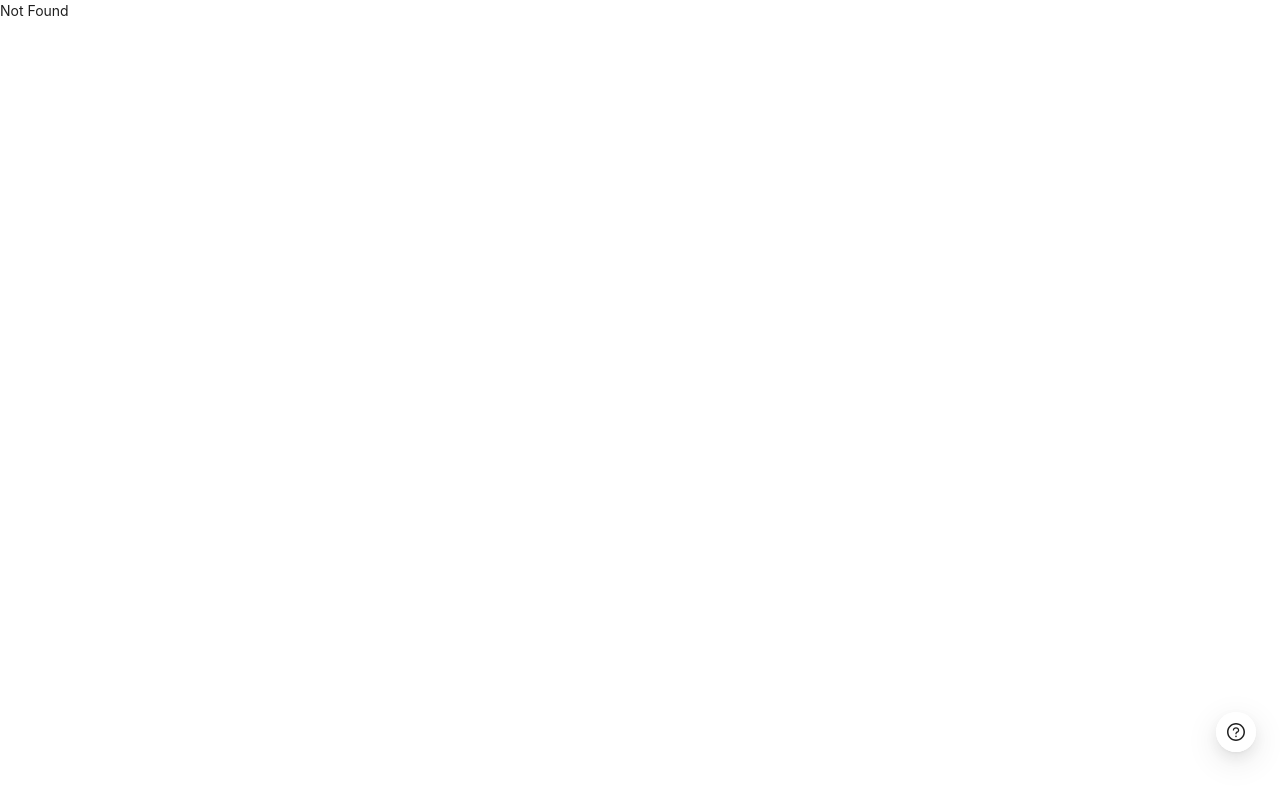
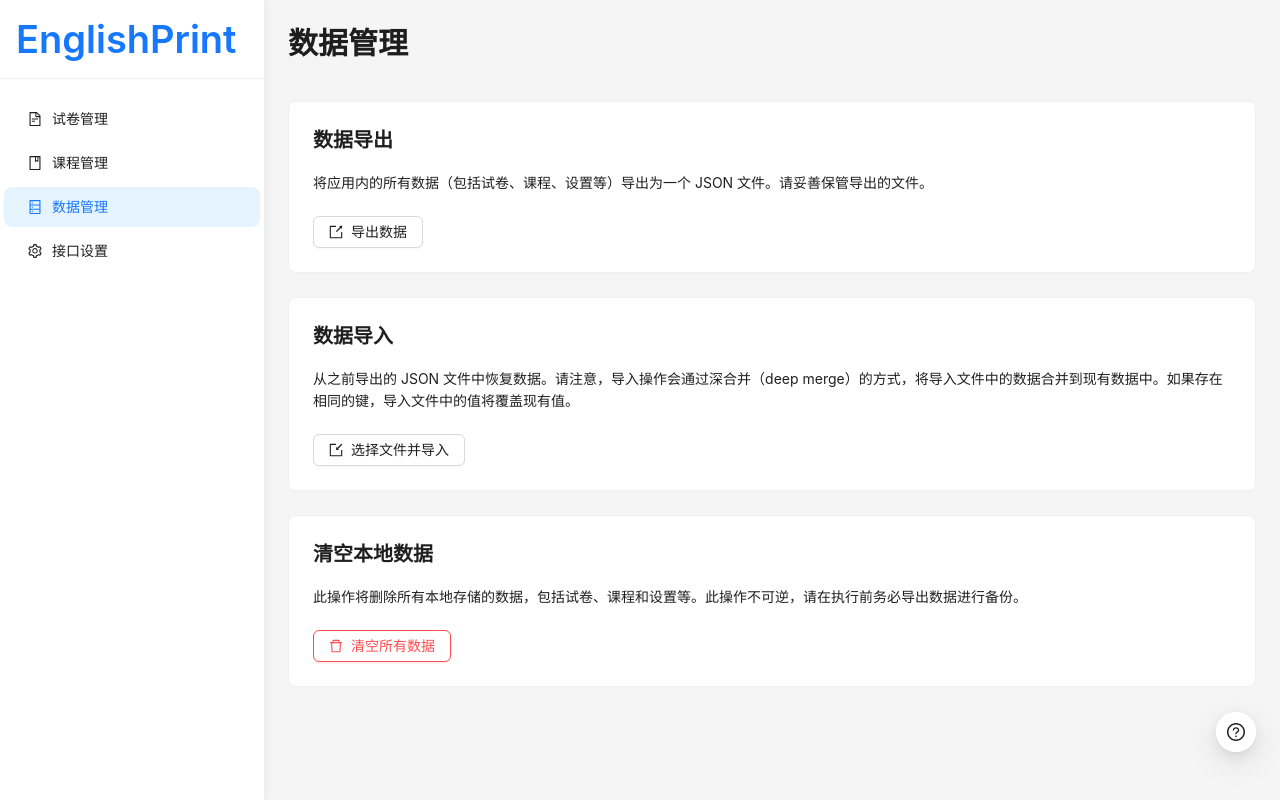
Before and after one commit to English-Assistant/English-Print, a React (Vite) app: page /data in a window 1280 px wide. Before the commit this address had no page. Built offline with nearby package versions, Linux system fonts and the light colour scheme.

Commit message:
feat: 新增数据管理功能，支持数据的导入、导出和清空操作，更新路由配置以集成新功能

```diff
--- a/package.json
+++ b/package.json
@@ -24,6 +24,7 @@
     "dexie": "^4.0.11",
     "github-markdown-css": "^5.8.1",
     "html2pdf.js": "^0.10.3",
+    "idb-keyval": "^6.2.2",
     "lodash-es": "^4.17.21",
     "react": "^19.1.0",
     "react-dom": "^19.1.0",
--- a/src/routeTree.gen.ts
+++ b/src/routeTree.gen.ts
@@ -16,6 +16,7 @@ import { Route as PreclassGuideIdRouteImport } from './routes/preclass-guide/$id
 import { Route as PaperIdRouteImport } from './routes/paper/$id'
 import { Route as AnswerIdRouteImport } from './routes/answer/$id'
 import { Route as ManageSettingsRouteImport } from './routes/_manage/settings'
+import { Route as ManageDataRouteImport } from './routes/_manage/data'
 import { Route as ManageCoursesRouteImport } from './routes/_manage/courses'
 import { Route as ManagePaperDetailIdRouteImport } from './routes/_manage/paper-detail/$id'
 
@@ -53,6 +54,11 @@ const ManageSettingsRoute = ManageSettingsRouteImport.update({
   path: '/settings',
   getParentRoute: () => ManageRoute,
 } as any)
+const ManageDataRoute = ManageDataRouteImport.update({
+  id: '/data',
+  path: '/data',
+  getParentRoute: () => ManageRoute,
+} as any)
 const ManageCoursesRoute = ManageCoursesRouteImport.update({
   id: '/courses',
   path: '/courses',
@@ -66,6 +72,7 @@ const ManagePaperDetailIdRoute = ManagePaperDetailIdRouteImport.update({
 
 export interface FileRoutesByFullPath {
   '/courses': typeof ManageCoursesRoute
+  '/data': typeof ManageDataRoute
   '/settings': typeof ManageSettingsRoute
   '/answer/$id': typeof AnswerIdRoute
   '/paper/$id': typeof PaperIdRoute
@@ -76,6 +83,7 @@ export interface FileRoutesByFullPath {
 }
 export interface FileRoutesByTo {
   '/courses': typeof ManageCoursesRoute
+  '/data': typeof ManageDataRoute
   '/settings': typeof ManageSettingsRoute
   '/answer/$id': typeof AnswerIdRoute
   '/paper/$id': typeof PaperIdRoute
@@ -88,6 +96,7 @@ export interface FileRoutesById {
   __root__: typeof rootRouteImport
   '/_manage': typeof ManageRouteWithChildren
   '/_manage/courses': typeof ManageCoursesRoute
+  '/_manage/data': typeof ManageDataRoute
   '/_manage/settings': typeof ManageSettingsRoute
   '/answer/$id': typeof AnswerIdRoute
   '/paper/$id': typeof PaperIdRoute
@@ -100,6 +109,7 @@ export interface FileRouteTypes {
   fileRoutesByFullPath: FileRoutesByFullPath
   fullPaths:
     | '/courses'
+    | '/data'
     | '/settings'
     | '/answer/$id'
     | '/paper/$id'
@@ -110,6 +120,7 @@ export interface FileRouteTypes {
   fileRoutesByTo: FileRoutesByTo
   to:
     | '/courses'
+    | '/data'
     | '/settings'
     | '/answer/$id'
     | '/paper/$id'
@@ -121,6 +132,7 @@ export interface FileRouteTypes {
     | '__root__'
     | '/_manage'
     | '/_manage/courses'
+    | '/_manage/data'
     | '/_manage/settings'
     | '/answer/$id'
     | '/paper/$id'
@@ -189,6 +201,13 @@ declare module '@tanstack/react-router' {
       preLoaderRoute: typeof ManageSettingsRouteImport
       parentRoute: typeof ManageRoute
     }
+    '/_manage/data': {
+      id: '/_manage/data'
+      path: '/data'
+      fullPath: '/data'
+      preLoaderRoute: typeof ManageDataRouteImport
+      parentRoute: typeof ManageRoute
+    }
     '/_manage/courses': {
       id: '/_manage/courses'
       path: '/courses'
@@ -208,6 +227,7 @@ declare module '@tanstack/react-router' {
 
 interface ManageRouteChildren {
   ManageCoursesRoute: typeof ManageCoursesRoute
+  ManageDataRoute: typeof ManageDataRoute
   ManageSettingsRoute: typeof ManageSettingsRoute
   ManageIndexRoute: typeof ManageIndexRoute
   ManagePaperDetailIdRoute: typeof ManagePaperDetailIdRoute
@@ -215,6 +235,7 @@ interface ManageRouteChildren {
 
 const ManageRouteChildren: ManageRouteChildren = {
   ManageCoursesRoute: ManageCoursesRoute,
+  ManageDataRoute: ManageDataRoute,
   ManageSettingsRoute: ManageSettingsRoute,
   ManageIndexRoute: ManageIndexRoute,
   ManagePaperDetailIdRoute: ManagePaperDetailIdRoute,
--- a/src/routes/_manage.tsx
+++ b/src/routes/_manage.tsx
@@ -10,6 +10,7 @@ import {
   FileTextOutlined,
   BookOutlined,
   SettingOutlined,
+  DatabaseOutlined,
 } from '@ant-design/icons';
 
 export const Route = createFileRoute('/_manage')({
@@ -22,6 +23,7 @@ function ManageLayout() {
 
   const getCurrentKey = () => {
     if (pathname.startsWith('/courses')) return '/courses';
+    if (pathname.startsWith('/data')) return '/data';
     if (pathname.startsWith('/settings')) return '/settings';
     return '/';
   };
@@ -75,6 +77,11 @@ function ManageLayout() {
               label: <Link to="/courses">课程管理</Link>,
             },
             {
+              key: '/data',
+              icon: <DatabaseOutlined />,
+              label: <Link to="/data">数据管理</Link>,
+            },
+            {
               key: '/settings',
               icon: <SettingOutlined />,
               label: <Link to="/settings">接口设置</Link>,
--- /dev/null
+++ b/src/routes/_manage/data.tsx
@@ -0,0 +1,151 @@
+import { createFileRoute } from '@tanstack/react-router';
+import { Button, Card, Space, Typography, Upload, message, Modal } from 'antd';
+import {
+  ExportOutlined,
+  ImportOutlined,
+  DeleteOutlined,
+} from '@ant-design/icons';
+import { entries, set, clear } from 'idb-keyval';
+import merge from 'lodash-es/merge';
+
+export const Route = createFileRoute('/_manage/data')({
+  component: DataManagement,
+});
+
+function DataManagement() {
+  const handleExport = async () => {
+    try {
+      const allEntries = await entries();
+      const data = allEntries.reduce(
+        (acc, [key, value]) => {
+          acc[key as string] = value;
+          return acc;
+        },
+        {} as Record<string, unknown>,
+      );
+
+      const json = JSON.stringify(data, null, 2);
+      const blob = new Blob([json], { type: 'application/json' });
+      const url = URL.createObjectURL(blob);
+      const a = document.createElement('a');
+      a.href = url;
+      a.download = `english-print-backup-${new Date()
+        .toISOString()
+        .slice(0, 10)}.json`;
+      document.body.appendChild(a);
+      a.click();
+      document.body.removeChild(a);
+      URL.revokeObjectURL(url);
+      message.success('数据导出成功');
+    } catch (error) {
+      console.error('Failed to export data', error);
+      message.error('数据导出失败');
+    }
+  };
+
+  const handleImport = (file: File) => {
+    if (!file.name.endsWith('.json')) {
+      message.error('请选择一个 JSON 文件');
+      return false; // Prevent upload
+    }
+    const reader = new FileReader();
+    reader.onload = async (e) => {
+      try {
+        const json = e.target?.result as string;
+        if (!json) {
+          message.error('文件内容为空');
+          return;
+        }
+        const importedData = JSON.parse(json);
+
+        const currentEntries = await entries();
+        const currentData = currentEntries.reduce(
+          (acc, [key, value]) => {
+            acc[key as string] = value;
+            return acc;
+          },
+          {} as Record<string, unknown>,
+        );
+
+        const mergedData = merge({}, currentData, importedData);
+
+        for (const key in mergedData) {
+          if (Object.prototype.hasOwnProperty.call(mergedData, key)) {
+            await set(key, mergedData[key]);
+          }
+        }
+        message.success('数据导入成功，请刷新页面以应用更改。');
+      } catch (error) {
+        console.error('Failed to import data', error);
+        message.error('数据导入失败，请确保文件格式正确。');
+      }
+    };
+    reader.readAsText(file);
+    return false; // Prevent antd's default upload action
+  };
+
+  const handleClearData = () => {
+    Modal.confirm({
+      title: '确认清空所有数据？',
+      content:
+        '此操作将删除所有本地存储的数据，包括试卷、课程和设置。此操作不可逆，请谨慎操作。',
+      okText: '确认清空',
+      cancelText: '取消',
+      okButtonProps: { danger: true },
+      onOk: async () => {
+        try {
+          await clear();
+          message.success('所有数据已清空。请刷新页面。');
+        } catch (error) {
+          console.error('Failed to clear data', error);
+          message.error('数据清空失败。');
+        }
+      },
+    });
+  };
+
+  return (
+    <Space direction="vertical" style={{ width: '100%' }} size="large">
+      <Typography.Title level={2}>数据管理</Typography.Title>
+      <Card>
+        <Space direction="vertical" style={{ width: '100%' }}>
+          <Typography.Title level={4}>数据导出</Typography.Title>
+          <Typography.Paragraph>
+            将应用内的所有数据（包括试卷、课程、设置等）导出为一个 JSON
+            文件。请妥善保管导出的文件。
+          </Typography.Paragraph>
+          <Button icon={<ExportOutlined />} onClick={handleExport}>
+            导出数据
+          </Button>
+        </Space>
+      </Card>
+      <Card>
+        <Space direction="vertical" style={{ width: '100%' }}>
+          <Typography.Title level={4}>数据导入</Typography.Title>
+          <Typography.Paragraph>
+            从之前导出的 JSON 文件中恢复数据。请注意，导入操作会通过深合并（deep
+            merge）的方式，将导入文件中的数据合并到现有数据中。如果存在相同的键，导入文件中的值将覆盖现有值。
+          </Typography.Paragraph>
+          <Upload
+            beforeUpload={handleImport}
+            showUploadList={false}
+            accept=".json"
+          >
+            <Button icon={<ImportOutlined />}>选择文件并导入</Button>
+          </Upload>
+        </Space>
+      </Card>
+      <Card>
+        <Space direction="vertical" style={{ width: '100%' }}>
+          <Typography.Title level={4}>清空本地数据</Typography.Title>
+          <Typography.Paragraph>
+            此操作将删除所有本地存储的数据，包括试卷、课程和设置等。此操作不可逆，请在执行前务必导出数据进行备份。
+          </Typography.Paragraph>
+          <Button icon={<DeleteOutlined />} danger onClick={handleClearData}>
+            清空所有数据
+          </Button>
+        </Space>
+      </Card>
+    </Space>
+  );
+}
```
Also changed, not shown: 1 other file (tests, documents, lock files or other folders).
